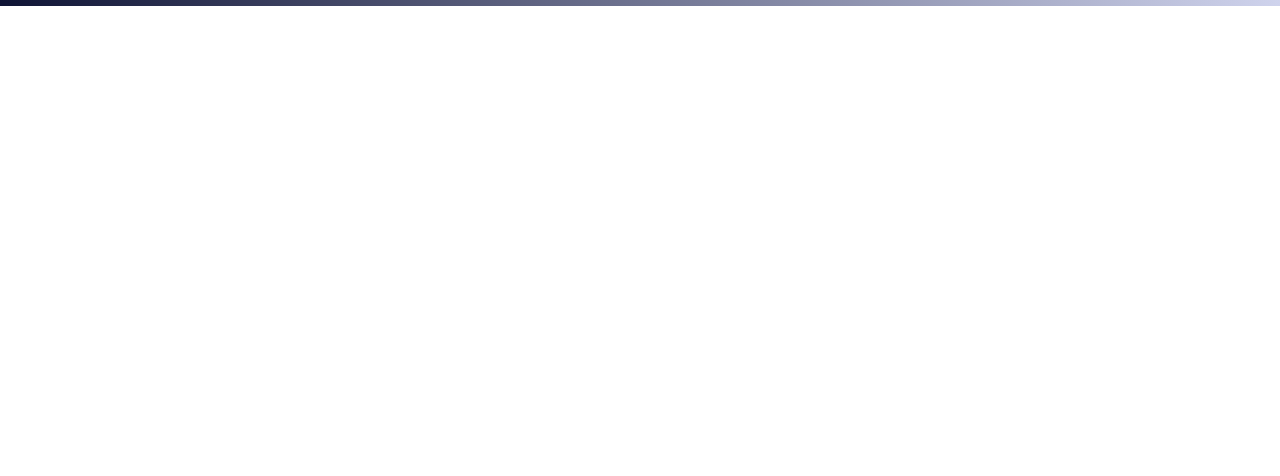
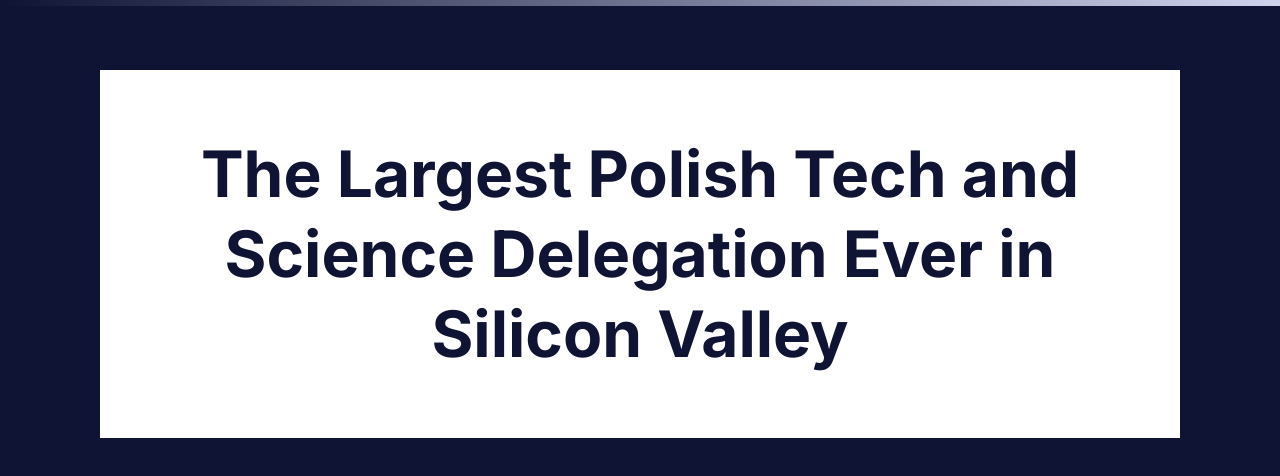
Before and after one commit to hackingequilibrium/poland-top-1000-innovators-program, a React (Vite) app: page / in a window 1280 px wide. Shown: the part 794-1270 px from the top of the page. Before the commit the page ends 800 px from the top, so only its background shows below. Built offline with nearby package versions, Linux system fonts and the light colour scheme; grey boxes are pictures that could not be loaded; the HTML template or start-up script is replaced by a standard one.

Commit message:
Add white content section below navy boxes
Introduce a full-width white content box under the navy stat boxes with a header:
The Largest Polish Tech and Science Delegation Ever in Silicon Valley
Header styled: Inter font, extrabold, 64px, color #0F1435
Page background set to #0F1435 for the section.

```diff
--- a/src/pages/Index.tsx
+++ b/src/pages/Index.tsx
@@ -4,6 +4,14 @@ const Index = () => {
   return (
     <main>
       <VideoHero />
+      <section className="bg-[#0F1435] py-16 px-4 md:px-12 lg:px-[100px]">
+        <div className="bg-white py-16 px-8 md:px-16 lg:px-24">
+          <h2 className="font-inter font-extrabold text-[64px] text-[#0F1435] text-center leading-tight">
+            The Largest Polish Tech and Science
+            Delegation Ever in Silicon Valley
+          </h2>
+        </div>
+      </section>
     </main>
   );
 };
```
